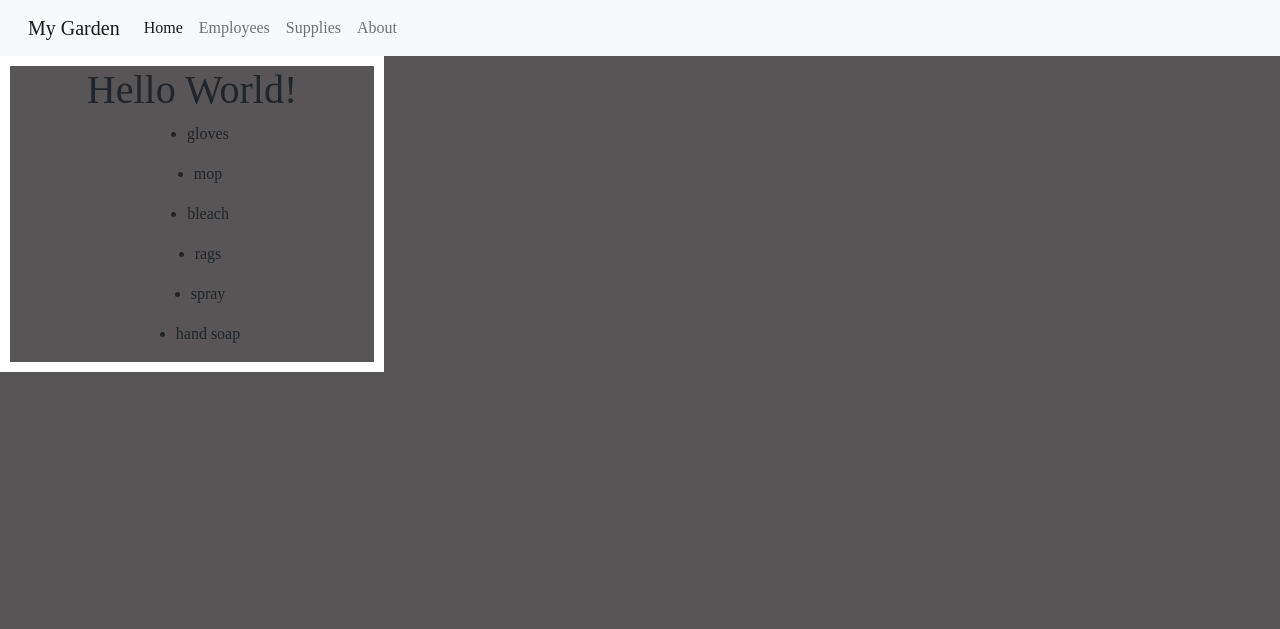
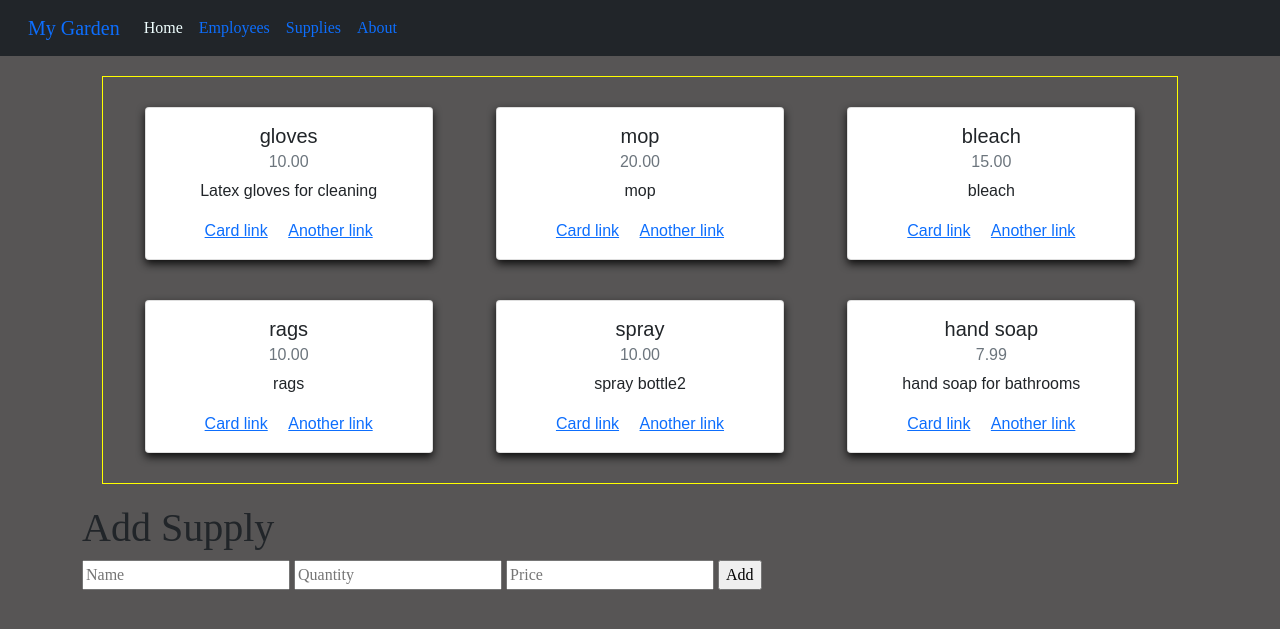
Before and after one commit to jmaurice22/Employee_Manager, a Django app: page /supplies/ in a window 1280 px wide. Shown: the top 629 px of the page. Run offline with Django 3.2, Linux system fonts and the light colour scheme; data comes from the database, SQL or seed files in the repository; both versions use the stored data as it was after the commit; some libraries are stand-ins or nearby versions; some web fonts are replaced.

Commit message:
style progress made

```diff
--- a/employee_manager/employee/views.py
+++ b/employee_manager/employee/views.py
@@ -2,8 +2,6 @@ from django.shortcuts import render, redirect
 from .forms import EmployeeForm, leaveForm
 from .models import Employee, leaveDate
 
-
-# Create your views here.
 
 def employee(request):
     form = EmployeeForm(request.POST or None)
--- a/employee_manager/static/css/home.css
+++ b/employee_manager/static/css/home.css
@@ -12,18 +12,11 @@ body {
 }
 
 nav {
-    background: #000000;
-    text-align: center;
+
+
 
 }
-#links {
-  list-style-type: none;
-  margin: 6px;
-  padding: 0;
-  flex-direction: row;
-  display: flex;
-  justify-content: center;
-}
+
 
 div#div_id_first_name label {
     color: white;
@@ -33,14 +26,8 @@ div#div_id_start_date label {
     color: white;
 }
 
-#nav-links {
-	font-size: 2em;
-}
-#nav-links a {
-	text-decoration: none;
-	color: black;
-	margin: 30px;
-}
+
+
 
 section {
 	border: 2px solid rgb(233, 227, 229);
@@ -157,3 +144,20 @@ span.asteriskField {
     padding: 10px;
 
 }
+
+.sup-list {
+    display: flex;
+    flex-direction: row;
+    justify-content: space-around;
+}
+
+.sup-list h1 {
+    color: azure;
+}
+
+.sup-list li {
+    list-style: none;
+    margin-top: 10px;
+    padding: 0;
+    color:azure;
+}
--- a/employee_manager/static/css/supplies.css
+++ b/employee_manager/static/css/supplies.css
@@ -1,12 +1,18 @@
 @charset 'UTF-8';
 
+.card {
+  box-shadow: 0 4px 8px 0 #0f0f0f;
+  max-width: 300px;
+  margin: auto;
+  text-align: center;
+  font-family: arial;
+}
 .supply-items-list {
     display: flex;
-    flex-direction: column;
-    align-items: center;
-    justify-content: center;
-    width: 30%;
-    height: auto;
-    border: 10px solid white;
-    overflow-y: auto;
+    flex-flow: row wrap;
+    justify-content: space-around;
+     align-items: flex-start;
+    border: 1px solid yellow;
+    margin:20px;
+    padding: 10px;
 }
--- a/employee_manager/supplies/views.py
+++ b/employee_manager/supplies/views.py
@@ -7,3 +7,6 @@ from .models import SupplyItem
 def supplies(request):
     supplies = SupplyItem.objects.all()
     return render(request, 'supplies.html', {'supplies': supplies})
+
+def add_supply(request):
+    return render(request, 'supplies.html')
--- a/employee_manager/templates/base.html
+++ b/employee_manager/templates/base.html
@@ -31,7 +31,7 @@
         crossorigin="anonymous"></script>
 </head>
     <!-- Navbar -->
-<nav class="navbar navbar-expand-lg navbar-light bg-light">
+<nav class="navbar navbar-expand-lg bg-dark" >
     <div class="container-fluid">
         <a class="navbar-brand" href="#">My Garden</a>
         <button class="navbar-toggler" type="button" data-bs-toggle="collapse" data-bs-target="#navbarNavAltMarkup"
@@ -40,7 +40,7 @@
         </button>
         <div class="collapse navbar-collapse" id="navbarNavAltMarkup">
             <div class="navbar-nav">
-                <a class="nav-link active" aria-current="page" href="/home">Home</a>
+                <a class="nav-link" aria-current="page" href="/home" style="color:azure;">Home</a>
                 <a class="nav-link" href="/employee/employee_registration">Employees</a>
                 <a class="nav-link" href="/supplies">Supplies</a>
                 <a class="nav-link" href="/about">About</a>
--- a/employee_manager/templates/supplies.html
+++ b/employee_manager/templates/supplies.html
@@ -1,18 +1,28 @@
 {% extends "base.html" %}
 {% block title %} <title>Supply Information</title> {% endblock %}
 {% block content %}
-<div class="supplycard-container">
+<div class="container-sm">
     <div class="supply-items-list">
-        <h1>Hello World!</h1>
         {% for s in supplies %}
-            <ul>
-                <li>{{ s.name }}</li>
-                {% comment %} {% comment %} <li>{{ s.description }}</li>
-                <li>{{ s.quantity }}</li>
-                <li>{{ s.price }}</li> {% endcomment %}
-            </ul>
+        <div class="card" style="width: 18rem; margin:20px;">
+            <div class="card-body">
+                    <h5 class="card-title">{{ s.name }}</h5>
+                    <h6 class="card-subtitle mb-2 text-muted">{{ s.price }}</h6>
+                    <p class="card-text">{{ s.description }}</p>
+                    <a href="#" class="card-link">Card link</a>
+                    <a href="#" class="card-link">Another link</a>
+            </div>
+        </div>
         {% endfor %}
-
+    </div>
+    <div class="add-sup">
+        <h1>Add Supply</h1>
+        <form action="/addsupplies" method="POST">
+            <input type="text" name="name" placeholder="Name">
+            <input type="text" name="quantity" placeholder="Quantity">
+            <input type="text" name="price" placeholder="Price">
+            <input type="submit" value="Add">
+        </form>
     </div>
 
 </div>
```
Also changed, not shown: employee_manager/home/views.py (+11 -2 lines), employee_manager/templates/home.html (+25 -2 lines), employee_manager/db.sqlite3.
